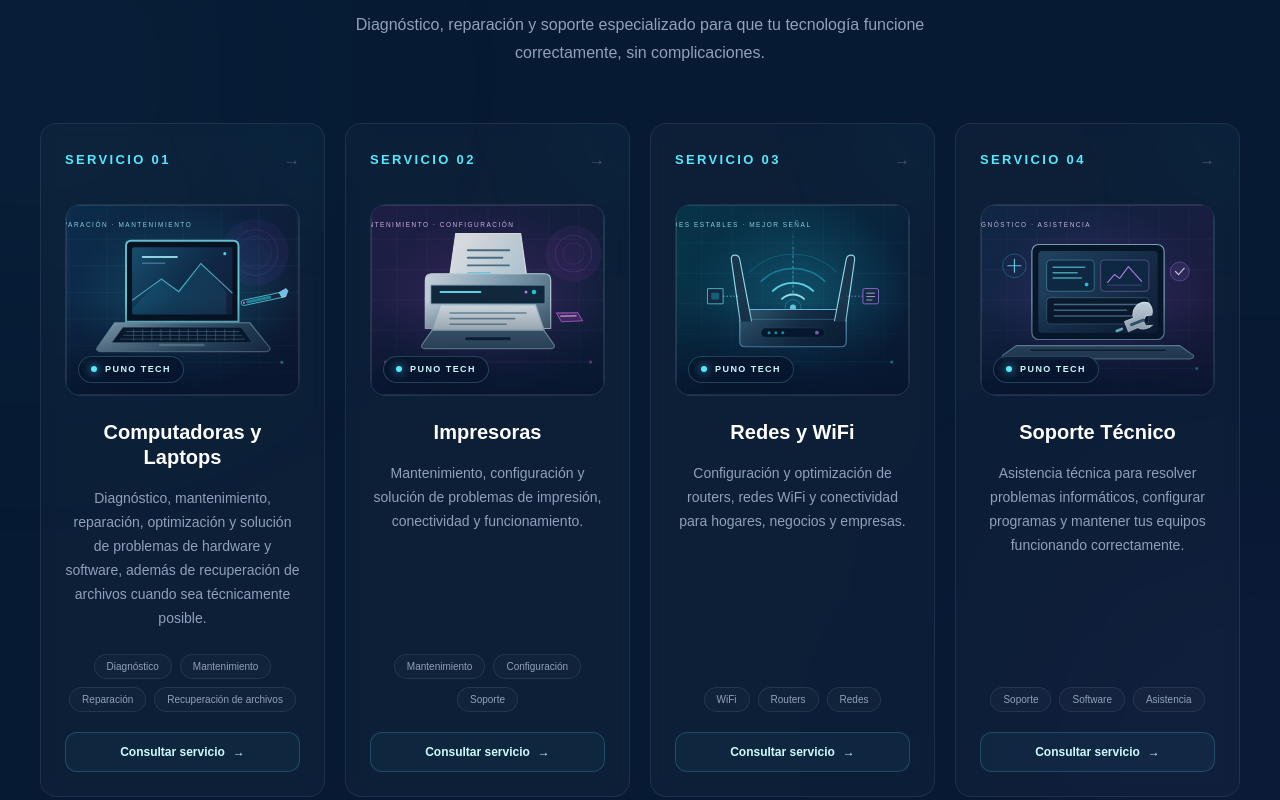
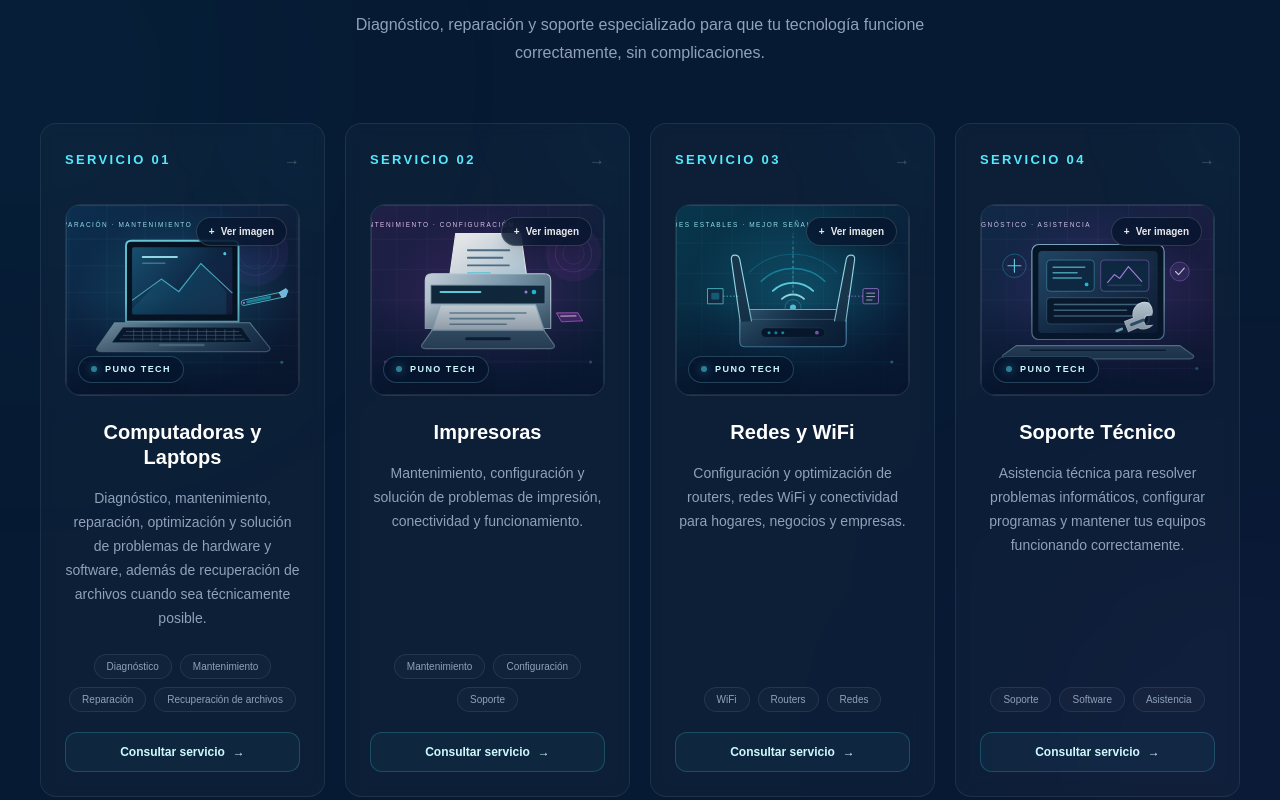
Before and after one commit to joakoguzp/puno-tech, a Next.js app: page / in a window 1280 px wide. Shown: the part 1100-1900 px from the top of the page. Built offline with nearby package versions, Linux system fonts and the light colour scheme.

Commit message:
Animar y permitir destacar imágenes de servicios

```diff
--- a/src/components/sections/Services.tsx
+++ b/src/components/sections/Services.tsx
@@ -1,3 +1,6 @@
+"use client";
+
+import { useState } from "react";
 import Image from "next/image";
 
 const services = [
@@ -44,6 +47,8 @@ const services = [
 ];
 
 export default function Services() {
+  const [highlightedService, setHighlightedService] = useState<string | null>(null);
+
   return (
     <section
       id="servicios"
@@ -204,11 +209,14 @@ export default function Services() {
             lg:grid-cols-4
           "
         >
-          {services.map((service, index) => (
+          {services.map((service, index) => {
+            const isHighlighted = highlightedService === service.type;
+
+            return (
             <article
               key={service.number}
               style={{ animationDelay: `${index * 110}ms` }}
-              className="animate-[service-reveal_650ms_cubic-bezier(0.2,0.75,0.25,1)_both]
+              className={`animate-[service-reveal_650ms_cubic-bezier(0.2,0.75,0.25,1)_both]
                 group
                 relative
                 flex
@@ -227,7 +235,8 @@ export default function Services() {
                 hover:border-cyan-400/25
                 hover:bg-white/[0.045]
                 hover:shadow-[0_24px_70px_rgba(0,0,0,0.25)]
-              "
+                ${isHighlighted ? "border-cyan-300/40 bg-white/[0.055] shadow-[0_20px_65px_rgba(34,211,238,0.13)]" : ""}
+              `}
             >
               {/* Línea superior */}
 
@@ -306,40 +315,32 @@ export default function Services() {
                   ICONO ANIMADO
               ==================================== */}
 
-              <div
-                className="
-                  relative
-                  mt-8
-                  h-44
-                  overflow-hidden
-                  rounded-2xl
-                  border
-                  border-white/[0.07]
-                  bg-gradient-to-br
-                  from-cyan-400/[0.07]
-                  via-sky-400/[0.025]
-                  to-fuchsia-400/[0.06]
-                  transition-all
-                  duration-500
-                  group-hover:border-cyan-400/20
-                  group-hover:shadow-[0_18px_45px_rgba(34,211,238,0.08)]
-                  sm:h-48
-                "
+              <button
+                type="button"
+                aria-label={`${isHighlighted ? "Reducir" : "Destacar"} imagen de ${service.title}`}
+                aria-expanded={isHighlighted}
+                onClick={() => setHighlightedService(isHighlighted ? null : service.type)}
+                className={`group/image relative mt-8 block w-full overflow-hidden rounded-2xl border bg-gradient-to-br from-cyan-400/[0.07] via-sky-400/[0.025] to-fuchsia-400/[0.06] text-left transition-all duration-500 focus-visible:outline-none focus-visible:ring-2 focus-visible:ring-cyan-300 ${isHighlighted ? "h-64 border-cyan-300/50 shadow-[0_0_35px_rgba(34,211,238,0.18)] sm:h-72" : "h-44 border-white/[0.07] hover:border-cyan-400/35 hover:shadow-[0_18px_45px_rgba(34,211,238,0.12)] sm:h-48"}`}
               >
                 <Image
                   src={service.image}
                   alt={service.imageAlt}
                   fill
                   sizes="(max-width: 768px) 100vw, (max-width: 1200px) 50vw, 25vw"
-                  className="object-cover transition-transform duration-700 ease-out group-hover:scale-[1.06]"
+                  className={`object-cover transition-transform duration-700 ease-[cubic-bezier(0.2,0.75,0.25,1)] ${isHighlighted ? "scale-[1.16]" : "group-hover/image:scale-[1.08]"}`}
                 />
-                <div className="pointer-events-none absolute inset-0 bg-gradient-to-t from-[#06152d]/90 via-[#06152d]/10 to-[#06152d]/20 transition-opacity duration-500 group-hover:opacity-80" />
-                <div className="pointer-events-none absolute inset-0 ring-1 ring-inset ring-white/10" />
-                <span className="absolute bottom-3 left-3 inline-flex items-center gap-2 rounded-full border border-cyan-200/20 bg-[#06152d]/75 px-3 py-1.5 text-[9px] font-bold uppercase tracking-[0.16em] text-cyan-100 shadow-lg backdrop-blur-md">
-                  <span className="h-1.5 w-1.5 rounded-full bg-cyan-300 shadow-[0_0_10px_rgba(103,232,249,0.9)]" />
-                  PUNO TECH
+                <span className="pointer-events-none absolute inset-0 bg-gradient-to-t from-[#06152d]/95 via-[#06152d]/15 to-[#06152d]/10 transition-opacity duration-500 group-hover/image:from-[#06152d]/80" />
+                <span className="pointer-events-none absolute inset-0 ring-1 ring-inset ring-white/10" />
+                <span className="absolute right-3 top-3 inline-flex items-center gap-1.5 rounded-full border border-white/15 bg-[#06152d]/75 px-3 py-1.5 text-[10px] font-semibold text-white/90 shadow-lg backdrop-blur-md transition-colors group-hover/image:border-cyan-200/40 group-hover/image:text-cyan-100">
+                  <span aria-hidden="true">{isHighlighted ? "−" : "+"}</span>
+                  {isHighlighted ? "Reducir imagen" : "Ver imagen"}
                 </span>
-              </div>
+                <span className="absolute bottom-3 left-3 inline-flex items-center gap-2 rounded-full border border-cyan-200/20 bg-[#06152d]/80 px-3 py-1.5 text-[9px] font-bold uppercase tracking-[0.16em] text-cyan-100 shadow-lg backdrop-blur-md">
+                  <span className="h-1.5 w-1.5 animate-pulse rounded-full bg-cyan-300 shadow-[0_0_10px_rgba(103,232,249,0.9)]" />
+                  {isHighlighted ? "Vista destacada" : "PUNO TECH"}
+                </span>
+                <span className="pointer-events-none absolute inset-x-0 bottom-0 h-1 origin-left scale-x-0 bg-gradient-to-r from-cyan-300 via-sky-300 to-fuchsia-400 transition-transform duration-700 group-hover/image:scale-x-100" />
+              </button>
 
               {/* ====================================
                   CONTENIDO
@@ -428,7 +429,8 @@ export default function Services() {
                 <span aria-hidden="true" className="transition-transform duration-300 group-hover:translate-x-1">→</span>
               </a>
             </article>
-          ))}
+            );
+          })}
         </div>
 
         {/* ========================================
```
